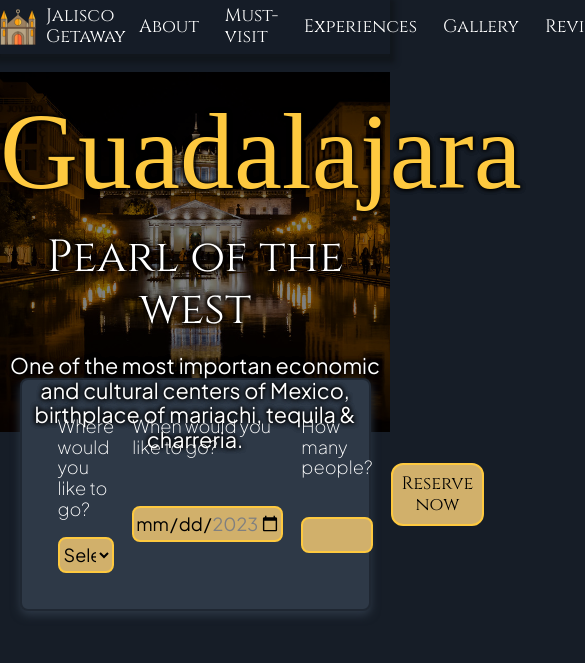
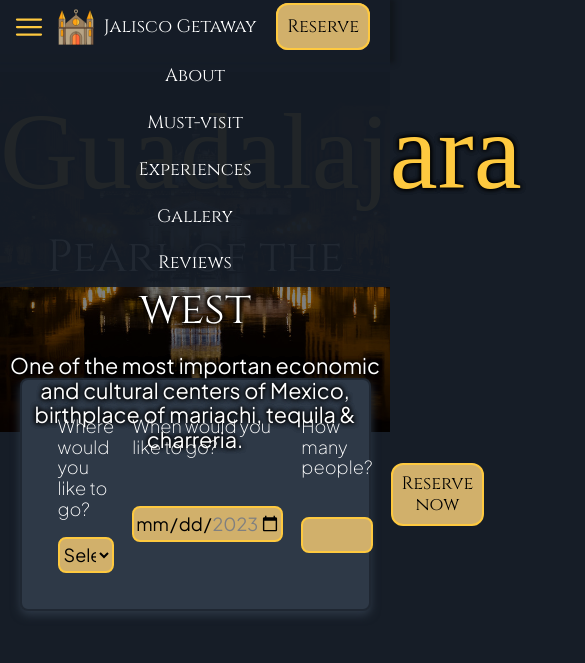
Before and after one commit to vinsmake/jalisco_getaway, a website: page index.html in a window 390 px wide. Shown: the top 663 px of the page, 585 px wide, since content can reach past the window. Drawn offline with nearby package versions, Linux system fonts and the light colour scheme; a web font is replaced by a local one.

Commit message:
chore | added hamburguer sticky.

```diff
--- a/css/scss/app.scss
+++ b/css/scss/app.scss
@@ -17,5 +17,4 @@
 @import "layout/gallery";
 @import "layout/reviews";
 @import "layout/banner";
-
 @import "layout/footer";
--- a/css/scss/base/_global.scss
+++ b/css/scss/base/_global.scss
@@ -28,7 +28,7 @@ body {
     color: $white;
     font-family: $text;
     font-weight: 200;
-    height: 200rem;
+    width: 100%;
 }
 /* --END--BOX-SIZING AND REM CONFIG-- */
 
--- a/css/scss/layout/_navegation.scss
+++ b/css/scss/layout/_navegation.scss
@@ -2,13 +2,14 @@
     //sticks the nav bar on top, makes the background transparent and blur
     position: sticky;
     top: 0px;
+
     background-color: $background--dark--transparent;
     backdrop-filter: blur(2px);
     box-shadow: 0px 4px 5px 5px #11161C; //shadow to make it easy to see
 
     width: 100%;
     display: flex;
-    justify-content: space-around;
+    justify-content: space-evenly;
     align-items: center;
     padding: 1rem 0;
     height: 3rem;
@@ -60,4 +61,42 @@
         margin: 0.5rem;
     }
 }
+
+/* hamburguer */
+.hamburguer {
+    width: 2rem;
+    height: 2rem;
+    display: none;
+    cursor: pointer;
+    @media (max-width: 920px) {
+        display: block;
+    }
+    img {
+        width: 2rem;
+        height: 2rem;
+        margin: auto;
+    }
 }
+}
+/* nav var mobile */
+@media (max-width: 920px) {
+    .header {
+        position: sticky;
+        top: 0px;
+
+        .header__nav {
+            position: absolute;
+            left: 0;
+            right: 0;
+            top: 99%;
+            background: $background--dark--transparent;
+            display: flex;
+            flex-direction: column;
+
+            a {
+                margin: auto;
+            }
+
+        }
+    }
+}
--- a/index.html
+++ b/index.html
@@ -16,6 +16,9 @@
     <!-- START HEADER -->
     <header class="header">
         <!-- START LOGO -->
+        <div class="hamburguer" id="hamburguer">
+            <img src="src/svg/menu/hamburguer.svg">
+        </div>
         <div class="header__logo">
             <a href="#">
                 <img src="src/svg/logo.svg" alt="logo_Jalisco_Getaway">
@@ -413,6 +416,7 @@
     </main>
 
     <script src="js/global.js"></script>
+    <script src="js/hamburguer.js"></script>
     <script src="https://unpkg.com/aos@2.3.1/dist/aos.js"></script> <!-- AOS -->
     <script>
     AOS.init({
--- a/js/global.js
+++ b/js/global.js
@@ -1,2 +1,2 @@
 //is it running?
-console.log("JavaScript is running.");
+console.log("JavaScript Global is running.");
--- /dev/null
+++ b/js/hamburguer.js
@@ -0,0 +1,2 @@
+//is it running?
+console.log("JavaScript Hamburguer is running.");
```
Also changed, not shown: css/scss/layout/media.scss (added, +9 -0 lines), css/style.css, src/svg/menu/hamburguer.svg (added), 1 other file.
